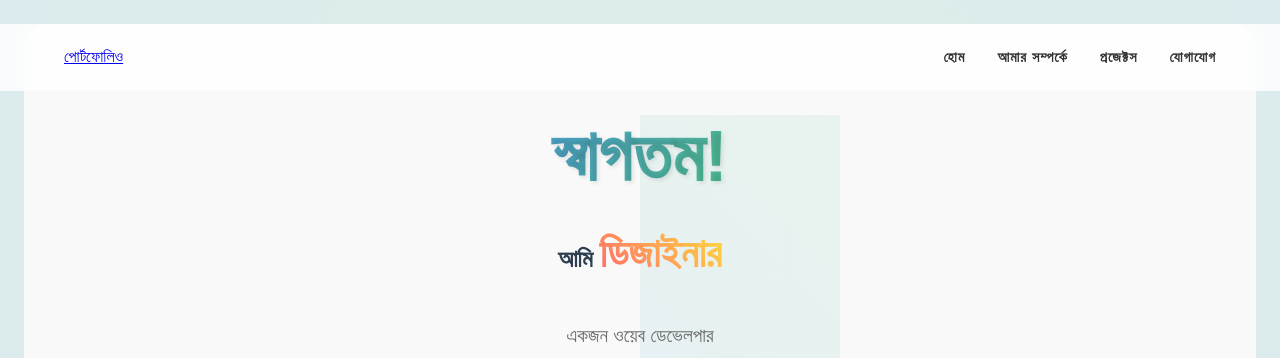
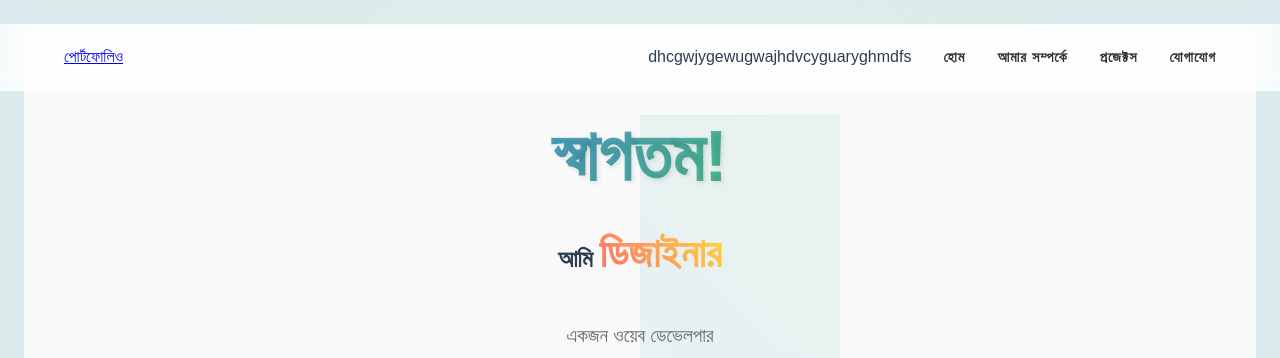
Before and after one commit to Ashik-Siddike/turna-paul, a plain HTML site: page index.html in a window 1280 px wide. Shown: the top 358 px of the page. Drawn offline with Linux system fonts and the light colour scheme.

Commit message:
first commfvdfvit

```diff
--- a/index.html
+++ b/index.html
@@ -18,6 +18,7 @@
                 <span></span>
             </div>
             <ul class="nav-links">
+                dhcgwjygewugwajhdvcyguaryghmdfs
                 <li><a href="#home">হোম</a></li>
                 <li><a href="#about">আমার সম্পর্কে</a></li>
                 <li><a href="#projects">প্রজেক্টস</a></li>
```
